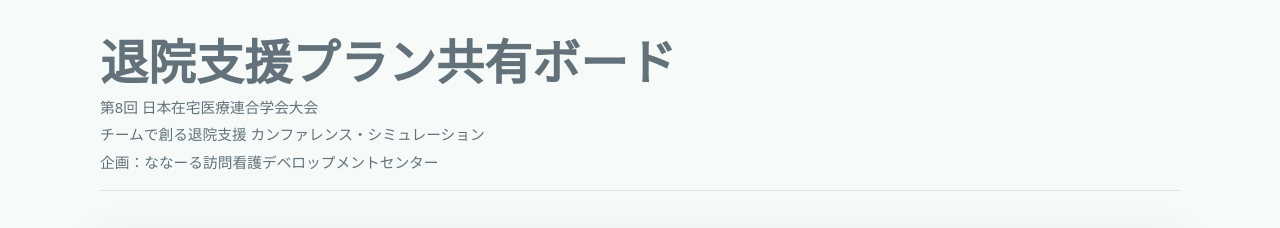
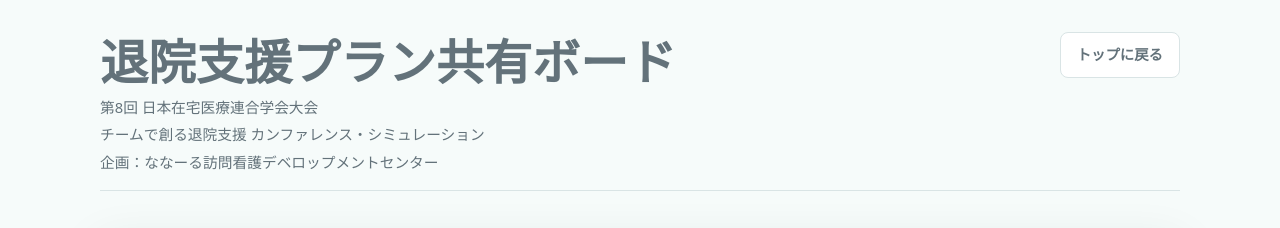
Before and after one commit to takemasa-dc/jahcm2026-04, a Next.js app: page /board in a window 1280 px wide. Shown: the top 228 px of the page. Built offline with nearby package versions, Linux system fonts and the light colour scheme.

Commit message:
Add top return links

```diff
--- a/app/globals.css
+++ b/app/globals.css
@@ -136,9 +136,26 @@
 }
 
 .site-header {
+  display: flex;
+  align-items: flex-start;
+  justify-content: space-between;
+  gap: 12px;
   margin-bottom: 20px;
   padding-bottom: 16px;
   border-bottom: 1px solid var(--line);
+}
+
+.site-header-main {
+  display: grid;
+  gap: 3px;
+  min-width: 0;
+}
+
+.top-return-button {
+  min-height: 38px;
+  padding: 7px 12px;
+  white-space: nowrap;
+  font-size: 0.9rem;
 }
 
 .actions {
--- a/components/ChartShell.tsx
+++ b/components/ChartShell.tsx
@@ -21,8 +21,8 @@
               <span>{chartProgram.organizer}</span>
             </div>
           </div>
-          <Link className="ghost-button" href="/">
-            共有ボードへ戻る
+          <Link className="ghost-button top-return-button" href="/">
+            トップに戻る
           </Link>
         </header>
 
--- a/components/SiteHeader.tsx
+++ b/components/SiteHeader.tsx
@@ -1,9 +1,25 @@
+import Link from "next/link";
 import { APP_NAME, CONFERENCE, ORGANIZER, SUBTITLE } from "@/lib/constants";
 
 export function SiteHeader({ compact = false }: { compact?: boolean }) {
+  if (compact) {
+    return (
+      <header className="site-header">
+        <div className="site-header-main">
+          <h1>{APP_NAME}</h1>
+          <span>{CONFERENCE}</span>
+          <span>{SUBTITLE}</span>
+          <span>{ORGANIZER}</span>
+        </div>
+        <Link className="ghost-button top-return-button" href="/">
+          トップに戻る
+        </Link>
+      </header>
+    );
+  }
+
   return (
-    <header className={compact ? "site-header" : "header-meta"}>
-      {compact ? <h1>{APP_NAME}</h1> : null}
+    <header className="header-meta">
       <span>{CONFERENCE}</span>
       <span>{SUBTITLE}</span>
       <span>{ORGANIZER}</span>
```
